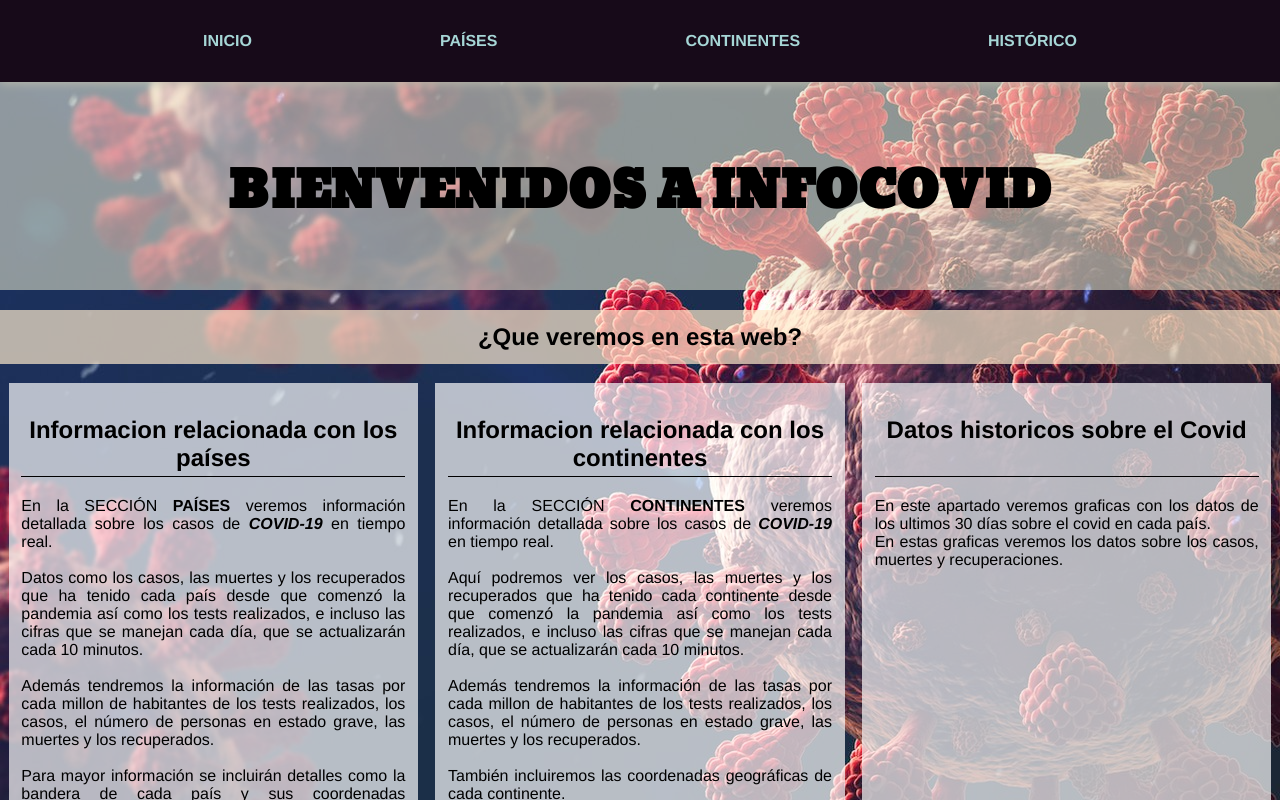
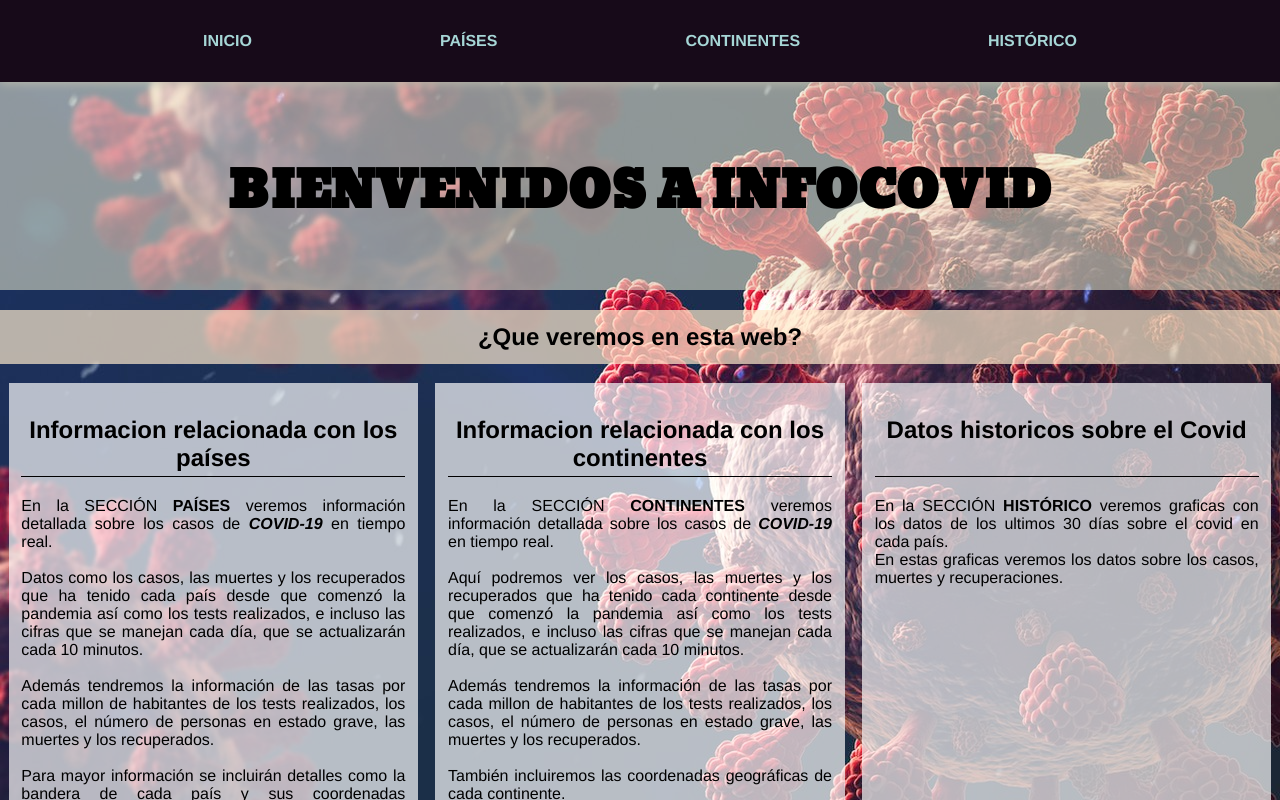
Before and after one commit to jamj2000/disweb, a Svelte app: page / in a window 1280 px wide. Shown: the top 800 px of the page. Built offline with nearby package versions, Linux system fonts and the light colour scheme.

Commit message:
Actualizacion diseño Inicio (Historico)

```diff
--- a/src/Inicio.svelte
+++ b/src/Inicio.svelte
@@ -49,7 +49,7 @@
         <div class="contenidoHistorico divIndividual">
             <h2 class="subtituloDiv">Datos historicos sobre el Covid</h2>
             <p class="parrafoDiv">
-                En este apartado veremos graficas con los datos de los ultimos
+                En la <span class="mayusculas "> sección </span>  <span class="mayusculas negrita">histórico </span> veremos graficas con los datos de los ultimos
                 30 días sobre el covid en cada país. <br />
                 En estas graficas veremos los datos sobre los casos, muertes y recuperaciones.
             </p>
```
